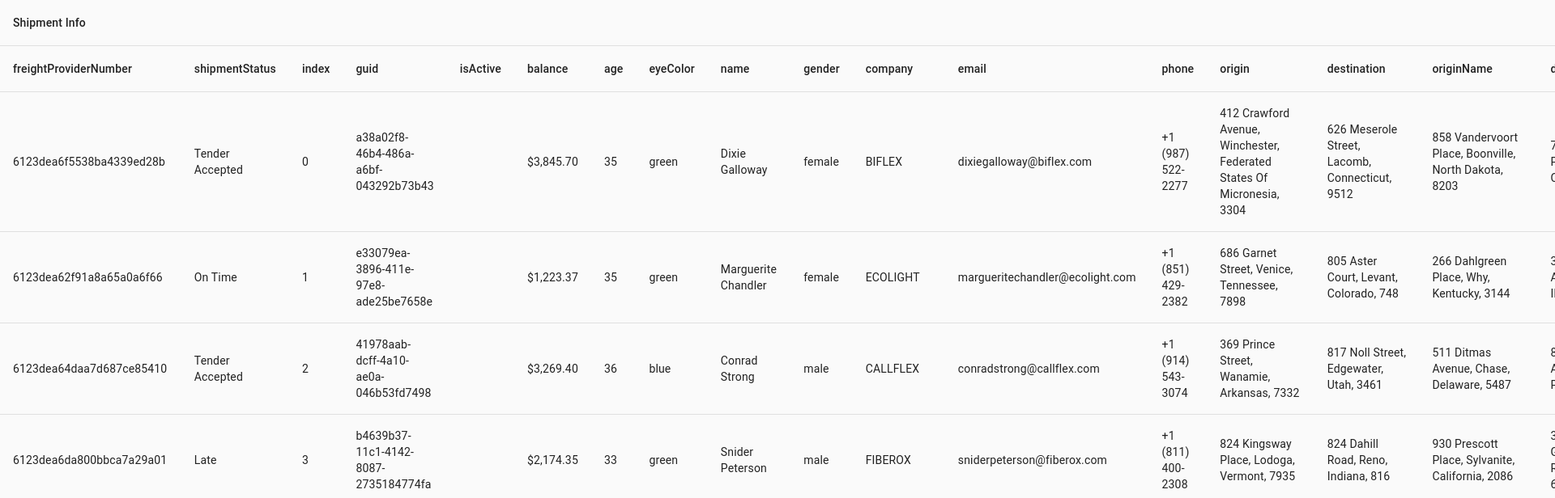
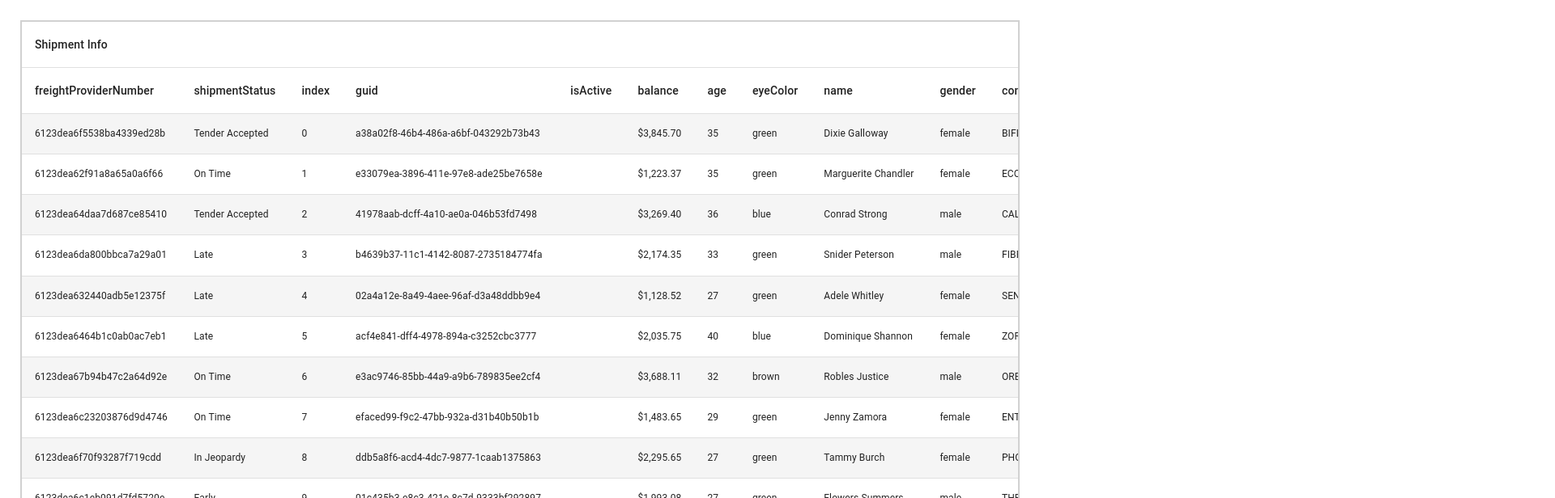
Before and after one commit to Shawntru/react-table-mui, a React (Create React App) app: page / in a window 1280 px wide. Shown: the top 616 px of the page at 81% size, 1920 px wide, since content can reach past the window. Built offline with nearby package versions, Linux system fonts and the light colour scheme.

Commit message:
Integrate Mui theme styling

```diff
--- a/src/App.js
+++ b/src/App.js
@@ -1,12 +1,12 @@
 import './App.css';
-import CssBaseline from '@material-ui/core/CssBaseline';
 
 import TestTable from './components/testTable';
 
 function App() {
     return (
-        <div>
-            <CssBaseline />
+        <div style={{
+            padding: '25px'
+        }}>
             <TestTable />
         </div>
     );
--- a/src/components/testTable.jsx
+++ b/src/components/testTable.jsx
@@ -1,21 +1,53 @@
 import React, { useMemo } from 'react';
-
-import MaUTable from '@material-ui/core/Table';
-import TableBody from '@material-ui/core/TableBody';
-import TableCell from '@material-ui/core/TableCell';
-import TableHead from '@material-ui/core/TableHead';
-import TableRow from '@material-ui/core/TableRow';
-
+import {
+    Table as MaUTable,
+    TableBody,
+    TableCell,
+    TableHead,
+    TableRow,
+    TableContainer,
+} from '@material-ui/core';
+import { makeStyles } from '@material-ui/core/styles';
 import { useTable } from 'react-table';
 import dataInterface from '../data/dataInterface';
 import data from '../data/mockData.json';
 
+const useStyles = makeStyles((theme) => {
+    return {
+        shipmentsTableWrapper: {
+            width: '100%',
+            height: '90vh',
+            border: '2px solid rgba(0,0,0,.18)',
+            overflow: 'scroll',
+        },
+        tableHeader: {
+            fontSize: '12px',
+            lineHeight: '16px',
+            fontWeight: 600,
+        },
+        tableRow: {
+            '&:nth-of-type(odd)': {
+                backgroundColor: theme.palette.action.hover,
+            },
+        },
+        tableCell: {
+            fontSize: '12px',
+            whiteSpace: 'nowrap',
+            overflow: 'hidden',
+            textOverflow: 'ellipsis',
+        },
+    };
+});
+
 function TestTable() {
+    const classes = useStyles();
+
+    // memoize the data so we aren't rerendering on table adjustments
     const columns = useMemo(
         () => [
             {
                 Header: 'Shipment Info',
-                // only for PoC, so I don't have write 80 explicit columns
+                // only for PoC, so I don't have write 20 explicit columns
                 columns: dataInterface.map((keyName) => {
                     return {
                         Header: keyName,
@@ -27,20 +59,22 @@ function TestTable() {
         []
     );
 
-    // Use the state and functions returned from useTable to build your UI
+    // use the state and functions returned from useTable to build the UI
     const { getTableProps, headerGroups, rows, prepareRow } = useTable({
         columns,
         data,
     });
 
-    // Render the UI for your table
     return (
+        <TableContainer className={classes.shipmentsTableWrapper}>
             <MaUTable {...getTableProps()}>
-            <TableHead>
+                <TableHead className={classes.tableHeader}>
                     {headerGroups.map((headerGroup) => (
                         <TableRow {...headerGroup.getHeaderGroupProps()}>
                             {headerGroup.headers.map((column) => (
-                            <TableCell {...column.getHeaderProps()}>{column.render('Header')}</TableCell>
+                                <TableCell {...column.getHeaderProps()}>
+                                    {column.render('Header')}
+                                </TableCell>
                             ))}
                         </TableRow>
                     ))}
@@ -49,15 +83,23 @@ function TestTable() {
                     {rows.map((row, i) => {
                         prepareRow(row);
                         return (
-                        <TableRow {...row.getRowProps()}>
+                            <TableRow
+                                className={classes.tableRow}
+                                {...row.getRowProps()}
+                            >
                                 {row.cells.map((cell) => {
-                                return <TableCell {...cell.getCellProps()}>{cell.render('Cell')}</TableCell>;
+                                    return (
+                                        <TableCell className={classes.tableCell} {...cell.getCellProps()}>
+                                            {cell.render('Cell')}
+                                        </TableCell>
+                                    );
                                 })}
                             </TableRow>
                         );
                     })}
                 </TableBody>
             </MaUTable>
+        </TableContainer>
     );
 }
 
```
Lines whose indentation alone changed are shown as unchanged.
